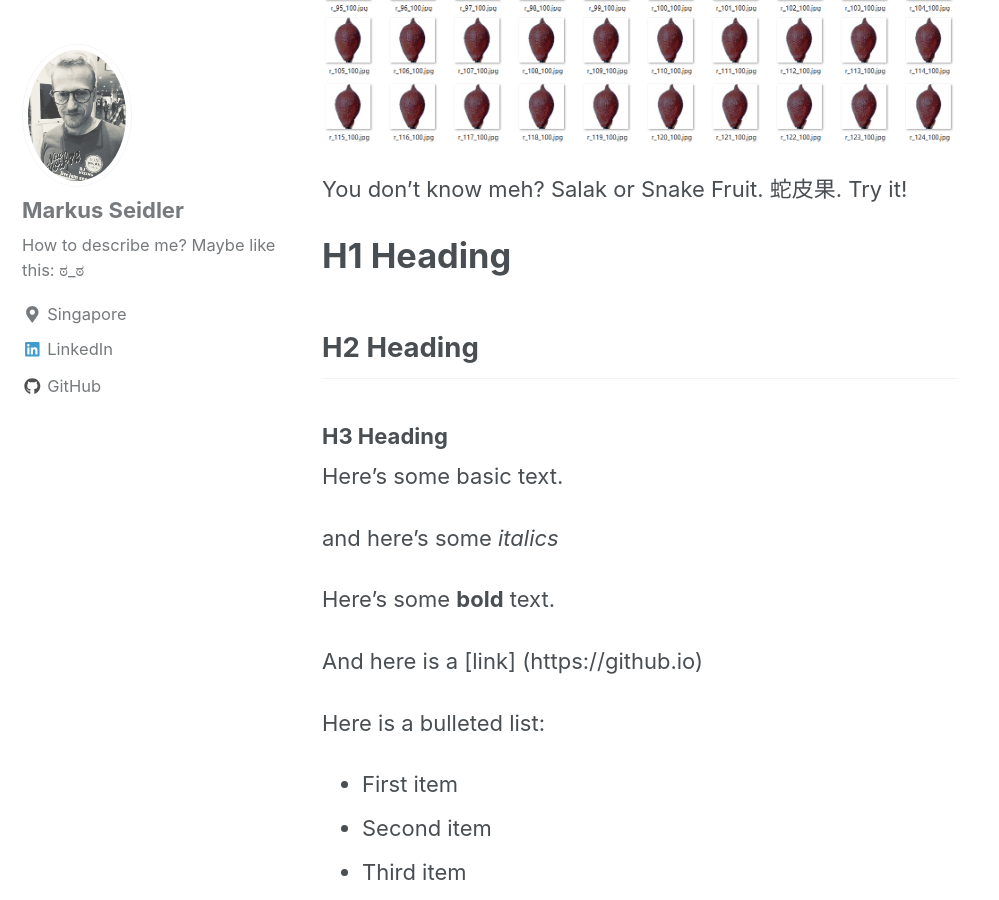
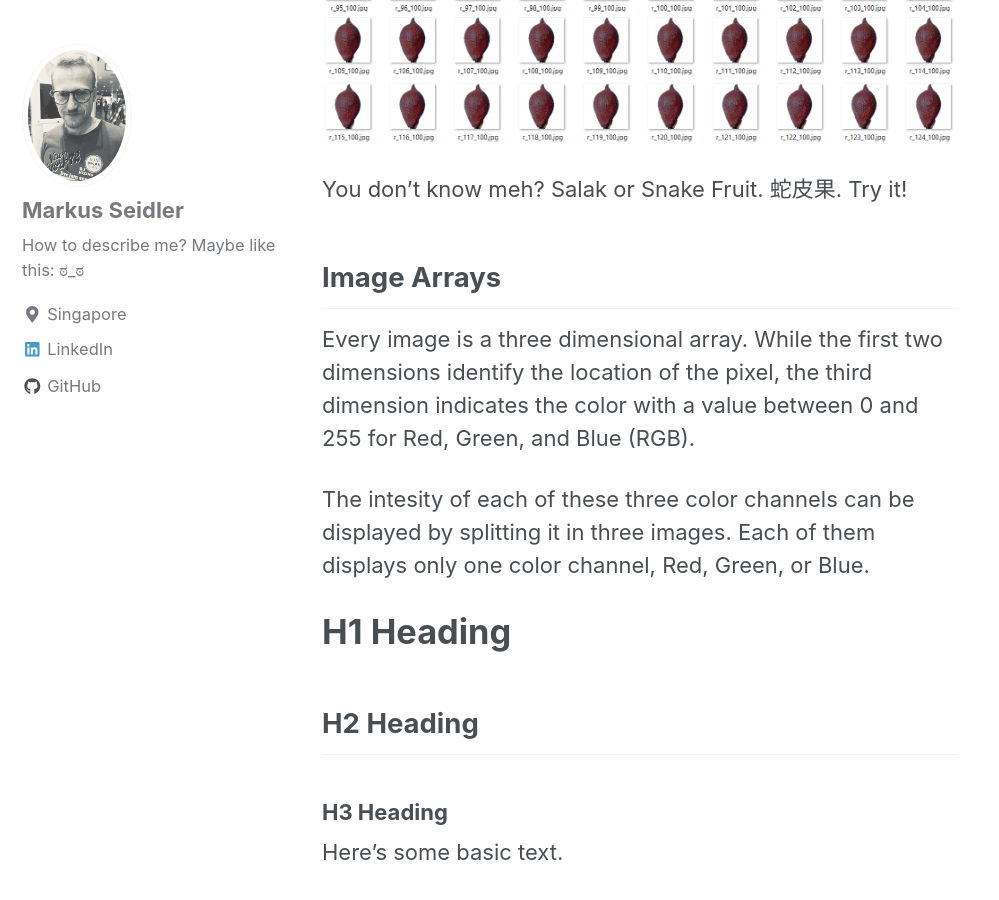
Before and after one commit to markusseidler/markusseidler.github.io, a Jekyll site: the page built from _posts/2018-04-28-IRC.md, in a window 1280 px wide and 900 px high, scrolled down 2814 px. Shown: the whole window, without its empty margins (0-999 px from the left). Built offline with Jekyll 4.4.1, drawn with Linux system fonts in a browser that asks for light colours; nearby versions of some CDN libraries.

Commit message:
added color channel text

```diff
--- a/_posts/2018-04-28-IRC.md
+++ b/_posts/2018-04-28-IRC.md
@@ -51,6 +51,15 @@ alt="Salak Dataset">
 
 You don't know meh? Salak or Snake Fruit. 蛇皮果. Try it!
 
+## Image Arrays
+
+Every image is a three dimensional array. While the first two dimensions
+identify the location of the pixel, the third dimension indicates the
+color with a value between 0 and 255 for Red, Green, and Blue (RGB).
+
+The intesity of each of these three color channels can be displayed by
+splitting it in three images. Each of them displays only one color channel,
+Red, Green, or Blue.
 
 
 
```
